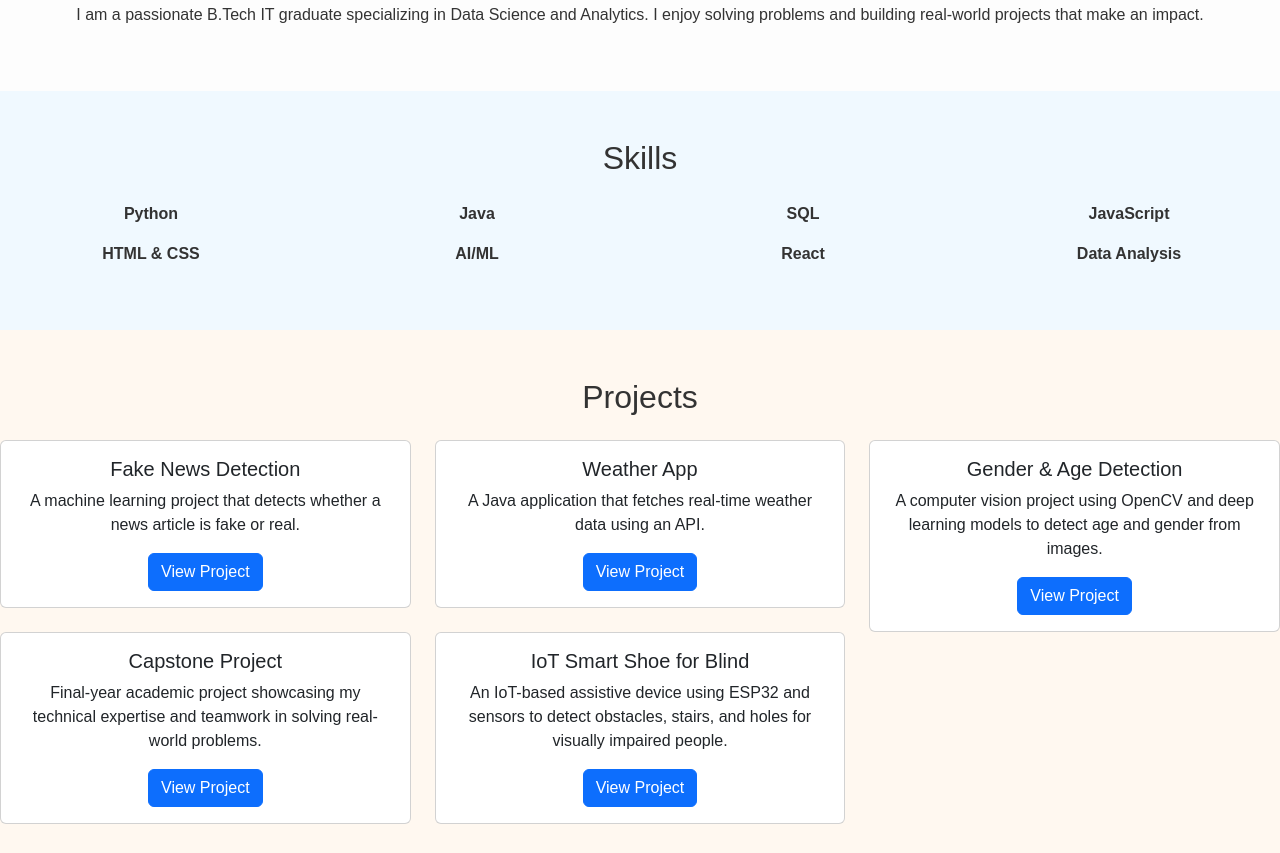
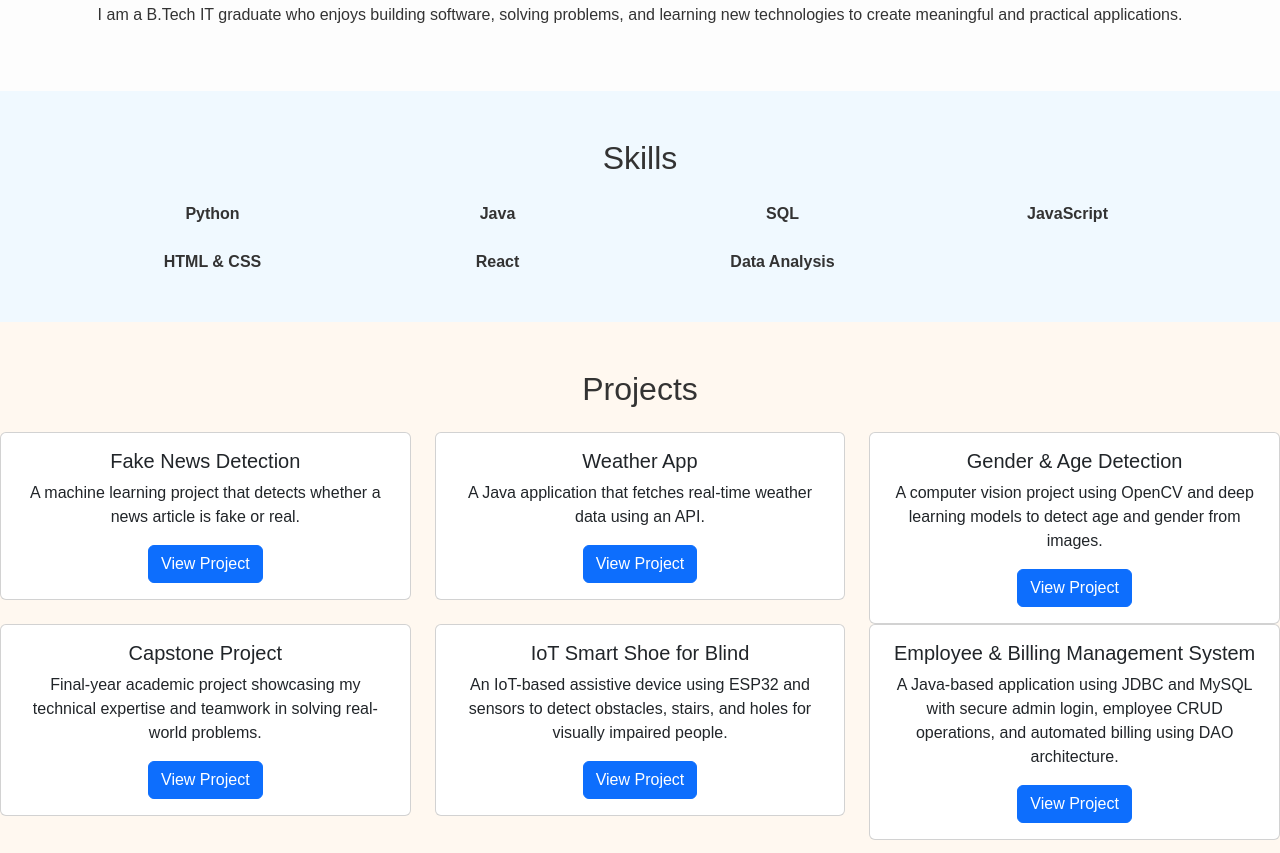
Before and after one commit to MFabd12345/Portfolio, a plain HTML site: page index.html in a window 1280 px wide. Shown: the part 907-1760 px from the top of the page. Drawn offline with nearby package versions, Linux system fonts and the light colour scheme.

Commit message:
Updated portfolio with billing project

```diff
--- a/index.html
+++ b/index.html
@@ -95,7 +95,7 @@
   <header class="hero">
     <div>
       <h1 class="display-4 fw-bold">Welcome to My Portfolio</h1>
-      <p class="lead"><span class="unique-name">I'm Abdulla</span> — B.Tech IT Graduate | Aspiring Data Analyst</p>
+      <p class="lead"><span class="unique-name">I'm Abdulla</span> — B.Tech IT Graduate | Aspiring Software Engineer</p>
       <a href="#projects" class="btn btn-primary btn-lg mt-3">View My Work</a>
 
       <!-- Resume Modal Button -->
@@ -135,23 +135,31 @@
   <!-- About Section -->
   <section id="about" class="py-5" style="background-color: #fdfdfd; color: #333;">
     <h2 class="text-center mb-4">About Me</h2>
-    <p class="text-center">I am a passionate B.Tech IT graduate specializing in Data Science and Analytics. I enjoy solving problems and building real-world projects that make an impact.</p>
+    <p class="text-center">
+  I am a B.Tech IT graduate who enjoys building software, solving problems,
+  and learning new technologies to create meaningful and practical applications.
+</p>
   </section>
 
   <!-- Skills Section -->
-  <section id="skills" class="py-5" style="background-color: #f0f9ff; color: #333;">
+<section id="skills" class="py-5" style="background-color: #f0f9ff; color: #333;">
+  <div class="container">
     <h2 class="text-center mb-4">Skills</h2>
-    <div class="row text-center">
-      <div class="col-md-3"><p><strong>Python</strong></p></div>
-      <div class="col-md-3"><p><strong>Java</strong></p></div>
-      <div class="col-md-3"><p><strong>SQL</strong></p></div>
-      <div class="col-md-3"><p><strong>JavaScript</strong></p></div>
-      <div class="col-md-3"><p><strong>HTML & CSS</strong></p></div>
-      <div class="col-md-3"><p><strong>AI/ML</strong></p></div>
-      <div class="col-md-3"><p><strong>React</strong></p></div>
-      <div class="col-md-3"><p><strong>Data Analysis</strong></p></div>
+    <div class="row text-center g-4">
+
+      <div class="col-6 col-md-3"><strong>Python</strong></div>
+      <div class="col-6 col-md-3"><strong>Java</strong></div>
+      <div class="col-6 col-md-3"><strong>SQL</strong></div>
+      <div class="col-6 col-md-3"><strong>JavaScript</strong></div>
+
+      <div class="col-6 col-md-3"><strong>HTML & CSS</strong></div>
+      <div class="col-6 col-md-3"><strong>React</strong></div>
+      <div class="col-6 col-md-3"><strong>Data Analysis</strong></div>
+
     </div>
-  </section>
+  </div>
+</section>
+
 
   <!-- Projects Section -->
 <section id="projects" class="py-5" style="background-color: #fff8f0; color: #333;">
@@ -303,6 +311,45 @@
       </div>
     </div>
 
+          <!-- Employee & Billing Management System -->
+    <div class="col-md-4">
+      <div class="card project-card">
+        <div class="card-body text-center">
+          <h5 class="card-title">Employee & Billing Management System</h5>
+          <p class="card-text">
+            A Java-based application using JDBC and MySQL with secure admin login,
+            employee CRUD operations, and automated billing using DAO architecture.
+          </p>
+          <button type="button" class="btn btn-primary"
+                  data-bs-toggle="modal"
+                  data-bs-target="#billingModal">
+            View Project
+          </button>
+        </div>
+      </div>
+    </div>
+
+    <!-- Billing Modal -->
+    <div class="modal fade" id="billingModal" tabindex="-1" aria-hidden="true">
+      <div class="modal-dialog modal-dialog-centered">
+        <div class="modal-content">
+          <div class="modal-header">
+            <h5 class="modal-title">Employee & Billing Management System</h5>
+            <button type="button" class="btn-close" data-bs-dismiss="modal"></button>
+          </div>
+          <div class="modal-body text-center">
+            <a href="https://github.com/MFabd12345/Employee-Billing-Management-System.git"
+               target="_blank"
+               class="btn btn-outline-primary mb-2 w-50">View</a>
+            <br>
+            <a href="https://github.com/MFabd12345/Employee-Billing-Management-System/archive/refs/heads/main.zip"
+               download
+               class="btn btn-outline-primary w-50">Download</a>
+          </div>
+        </div>
+      </div>
+    </div>
+
   </div>
 </section>
 
```
